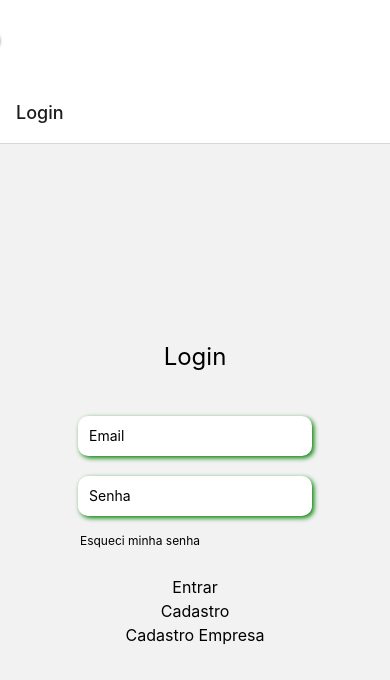
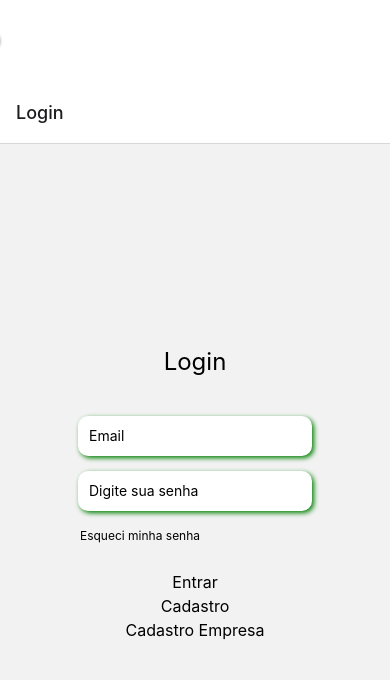
Before and after one commit to AntonioHannon24/App-Pet-Facil01, a React Native app: screen /Login in a window 390 px wide. Shown: the top 680 px of the page. Built offline with nearby package versions, Linux system fonts and the light colour scheme.

Commit message:
confirmar

```diff
--- a/package.json
+++ b/package.json
@@ -10,15 +10,18 @@
   },
   "dependencies": {
     "@expo/webpack-config": "^18.0.1",
+    "@hookform/resolvers": "^3.1.0",
     "@react-navigation/native": "^6.1.6",
     "@react-navigation/stack": "^6.3.16",
     "expo": "~48.0.11",
     "expo-status-bar": "~1.4.4",
     "react": "18.2.0",
     "react-dom": "18.2.0",
+    "react-hook-form": "^7.43.9",
     "react-native": "0.71.6",
     "react-native-web": "~0.18.10",
-    "styled-components": "^5.3.10"
+    "styled-components": "^5.3.10",
+    "yup": "^1.1.1"
   },
   "devDependencies": {
     "@babel/core": "^7.20.0"
--- a/src/Componentes/Estilos.js
+++ b/src/Componentes/Estilos.js
@@ -14,10 +14,12 @@ export const Title = styled.Text`
     font-size:24px;
     margin-bottom:40px;
     color:${props => props.theme.color};
+
 `;//ok
 
 
 export const ButtonContainer = styled.TouchableOpacity`
+
     padding-vertical:2px;
     padding-horizontal:16px;
     border-radius:8px;
@@ -56,7 +58,6 @@ export const ErrorMessage = styled.Text`
     color:red;
     font-weight:bold;
     margin-bottom:5px;
-
 `;
 
 
--- a/src/Componentes/login/index.js
+++ b/src/Componentes/login/index.js
@@ -1,39 +1,51 @@
-import { Container, ButtonText ,ButtonContainer, Title,InputArea, ButtonText2, ErrorMessage, PressBox } from '../Estilos';
-import { useState } from 'react';
-import { Vibration, Keyboard } from 'react-native';
+import { Container, ButtonText, ButtonContainer, Title, InputArea, ButtonText2, ErrorMessage, PressBox } from '../Estilos';
+import { Keyboard } from 'react-native';
+import { useForm, Controller } from 'react-hook-form'
+import * as yup from 'yup'
+import { yupResolver } from '@hookform/resolvers/yup'
 
 export default function TelaLogin({ navigation }) {
 
-  const [email,setEmail]= useState(null)
-  const [password, setPassword]= useState(null)
-  const [errorMessage,setErrorMessage ]= useState(null)
+  const schema = yup.object({
+    email: yup.string().email("E-mail invalido").required("Digite seu E-mail"),
+    password: yup.string().min(6, "A senha deve ter pelo menos 6 caracteres").required("Digite sua senha!")
+  })
 
-  function verificarLogin(){
-    if(!email && !password){
-      setErrorMessage("Campo obrigatório*")
-      Vibration.vibrate()
+  const { control, handleSubmit, formState: { errors } } = useForm({
+    resolver: yupResolver(schema)
+  })
 
-    }else{
-      navigation.navigate('TelaPrincipal');
-      setErrorMessage(null);
-      setEmail(null);
-      setPassword(null);
-    }
+
+  function handleSignIn(data) {
+    console.log(data)
   }
 
   return (
     <Container>
       <PressBox onPress={Keyboard.dismiss}>
         <Title>Login</Title>
-              <ErrorMessage>{errorMessage}</ErrorMessage>
-          <InputArea placeholder="Email" onChangeText={setEmail}/>
-              <ErrorMessage>{errorMessage}</ErrorMessage>
-          <InputArea placeholder="Senha" secureTextEntry={true} onChangeText={setPassword}/>
+        {errors.email && <ErrorMessage>{errors.email?.message}</ErrorMessage>}
+        <Controller
+          control={control}
+          name='email'
+          render={({ field: { onChange, onBlur, value } }) => (
+            <InputArea placeholder="Email" onChangeText={onChange} onBlur={onBlur} value={value} err={errors.email} />
+          )}
+        />
+        {errors.password && <ErrorMessage>{errors.password?.message}</ErrorMessage>}
+        <Controller
+          control={control}
+          name='password'
+          render={({ field: { onChange, onBlur, value } }) => (
+            <InputArea secureTextEntry={true} placeholder="Digite sua senha" onChangeText={onChange} onBlur={onBlur} value={value} />
+          )}
+        />
+
         <ButtonContainer onPress={() => navigation.navigate('RecuperarSenha')}>
           <ButtonText2>Esqueci minha senha</ButtonText2>
         </ButtonContainer>
 
-      <ButtonContainer onPress={verificarLogin}>
+        <ButtonContainer onPress={handleSubmit(handleSignIn)}>
           <ButtonText>Entrar</ButtonText>
         </ButtonContainer>
 
```
Also changed, not shown: 1 other file (tests, documents, lock files or other folders). Lines whose indentation alone changed are shown as unchanged.
